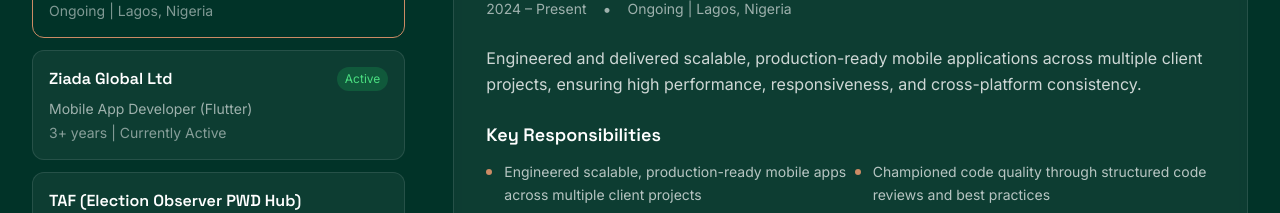
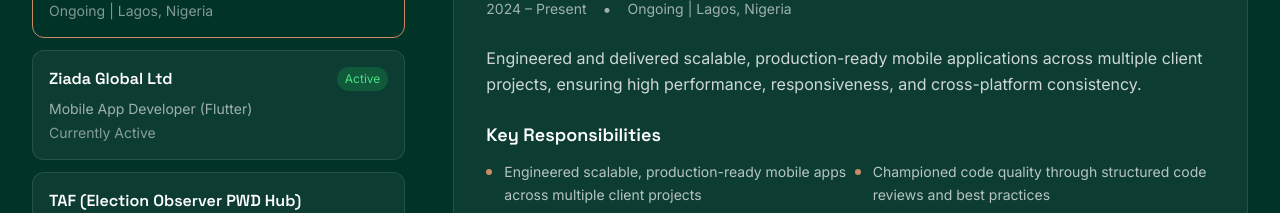
Before and after one commit to Fvrst/portfolio, a React (Vite) app: page / in a window 1280 px wide. Shown: the part 5060-5273 px from the top of the page. Built offline with nearby package versions, Linux system fonts and the light colour scheme.

Commit message:
experience update 2

```diff
--- a/src/components/WorkExperienceSection.jsx
+++ b/src/components/WorkExperienceSection.jsx
@@ -24,7 +24,7 @@
     position: 'Mobile App Developer (Flutter)',
     company: 'Ziada Global Ltd',
     period: 'January 2021 – Present',
-    duration: '3+ years | Currently Active',
+    duration: 'Currently Active',
     description: 'Led mobile application development at Ziada Global Ltd, building and maintaining cross-platform Flutter apps with a focus on performance, scalability, and seamless user experience.',
     responsibilities: [
       'Led end-to-end Flutter mobile app development across multiple product lines',
```
